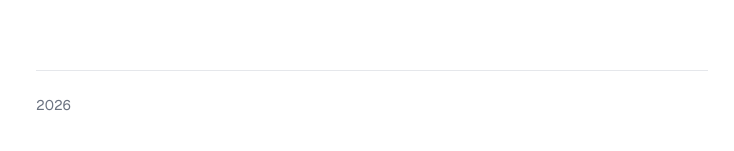
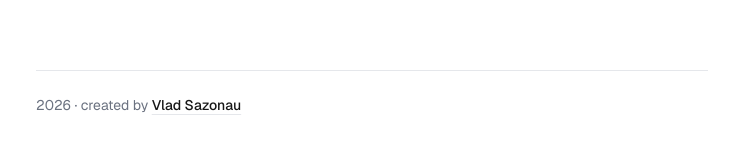
Before and after one commit to VladSez/anthropic-timeline, a Next.js app: page / in a window 1280 px wide. Shown: the part 2028-2179 px from the top of the page, without its empty margins (268-1002 px from the left). Built offline with nearby package versions, Linux system fonts and the light colour scheme.

Commit message:
Add footer with creator attribution in page.tsx, linking to Vlad Sazonau's profile for enhanced credit and visibility.

```diff
--- a/app/page.tsx
+++ b/app/page.tsx
@@ -111,7 +111,15 @@ export default function Home() {
         </ol>
 
         <footer className="mt-20 border-t border-border pt-6 text-sm text-muted">
-          {new Date().getFullYear()}
+          {new Date().getFullYear()} &middot; created by{" "}
+          <a
+            href="https://x.com/vladsazonau"
+            target="_blank"
+            rel="noopener noreferrer"
+            className="font-medium text-foreground underline decoration-border underline-offset-4 transition-colors hover:decoration-foreground"
+          >
+            Vlad Sazonau
+          </a>
         </footer>
       </main>
     </div>
```
